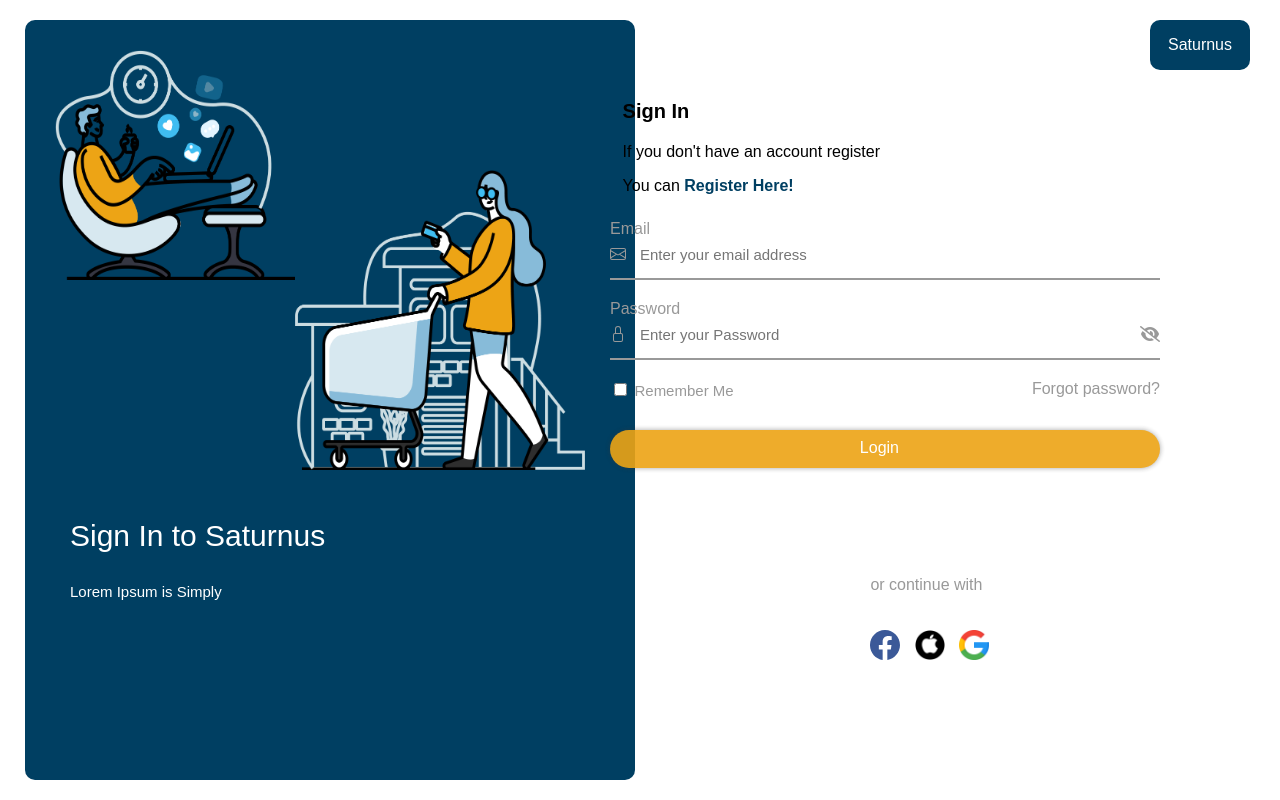
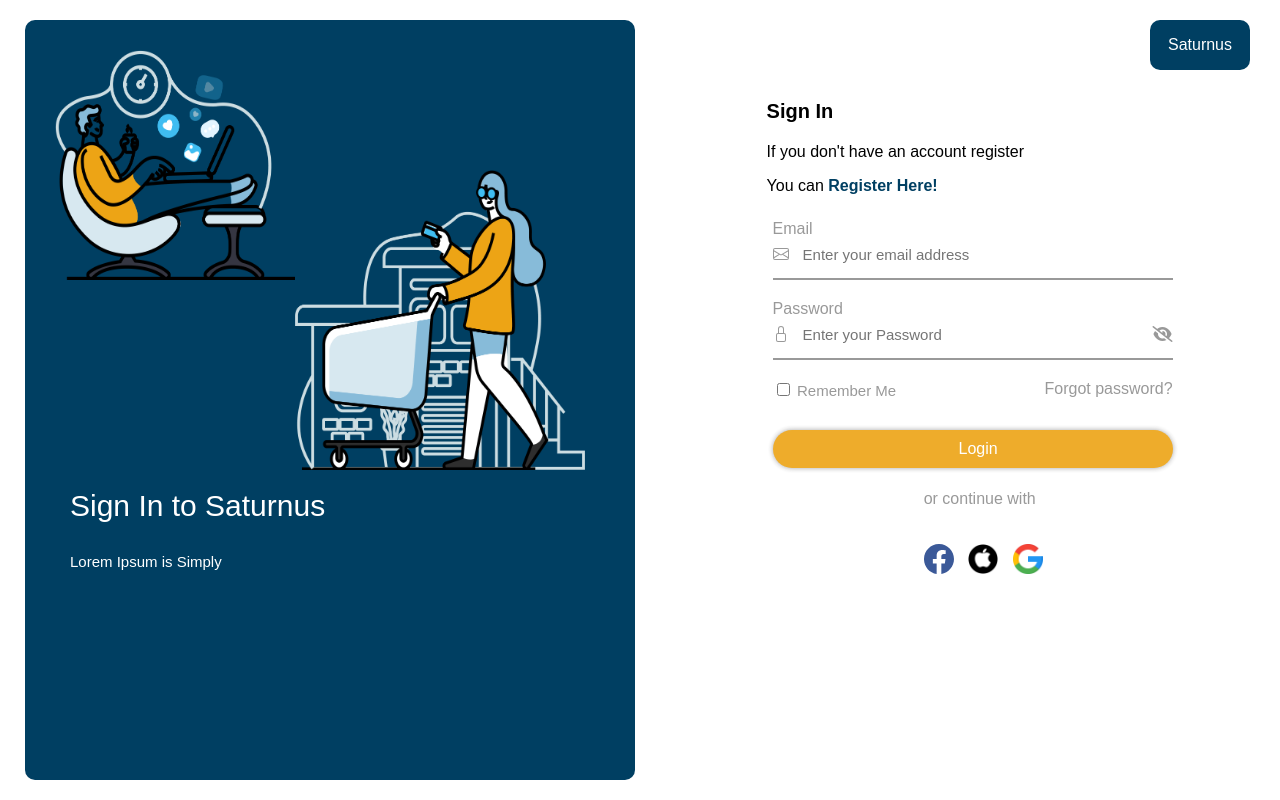
Before and after one commit to bigbang-theory/saturnus-frontend, a Python web app: template templates/users/login.html in a window 1280 px wide. Run offline with Jinja, Linux system fonts and the light colour scheme; the template is opened without the code that fills it, so the values that code supplies are empty; some web fonts are replaced.

Commit message:
Update styles.css

```diff
--- a/static/css/styles.css
+++ b/static/css/styles.css
@@ -33,7 +33,7 @@ body{
 .picture p{
     color:white;
     position:relative;
-    top: 180px;
+    top: 150px;
     padding-left: 40px;
 }
 #sign{
@@ -58,8 +58,9 @@ body{
     text-align: center;
 }
 .signin{
-    position: absolute;
-    right:400px;
+    position: relative;
+    float: right;
+    right:20%;
     top:80px;
     font-family: 'Radio Canada', sans-serif;
 
@@ -79,10 +80,10 @@ body{
     position: relative;
     float: right;
     padding-top: 180px;
-    padding-right:320px;
     font-family: 'Radio Canada', sans-serif;
-    width:350px;
+    width:300px;
     margin-top:20px;
+    left:50px;
 }
 
 .login label{
@@ -98,7 +99,7 @@ body{
     padding-top: 3px;
     border-radius:30px;
     cursor: pointer;
-    width: 530px;
+    width: 380px;
     opacity: 0.9;
     height: 30px;
     margin-top: 30px;
@@ -109,14 +110,14 @@ body{
     background: transparent;
     border: none;
     font-size: 16px;
-    position: absolute;
-    top:418px;
-    right:375px;
+    position: relative;
+    left:170px;
+    bottom:10px;
     color: white;
 }
 .input-box{
     position: relative;
-    width: 550px;
+    width: 400px;
     height: 50px;
     border-bottom: 2px solid #999999;
     padding-bottom: 10px;
@@ -153,18 +154,19 @@ body{
     font-size: 15px;
 }
 .remember a{
-    position: absolute;
-    right:120px;
+    position: relative;
+    float: right;
+    left:100px;
     color:#999999;
     text-decoration: none;
 }
 .signup{
-    position: absolute;
-    left:68%;
+    position: relative;
+    float: right;
+    left:25%;
     font-family: 'Radio-Canada', sans-serif;
     color: #999999;
-    top:70%;
-
+    margin-top:37%;
 }
 #apple,#google{
     width:30px;
```
